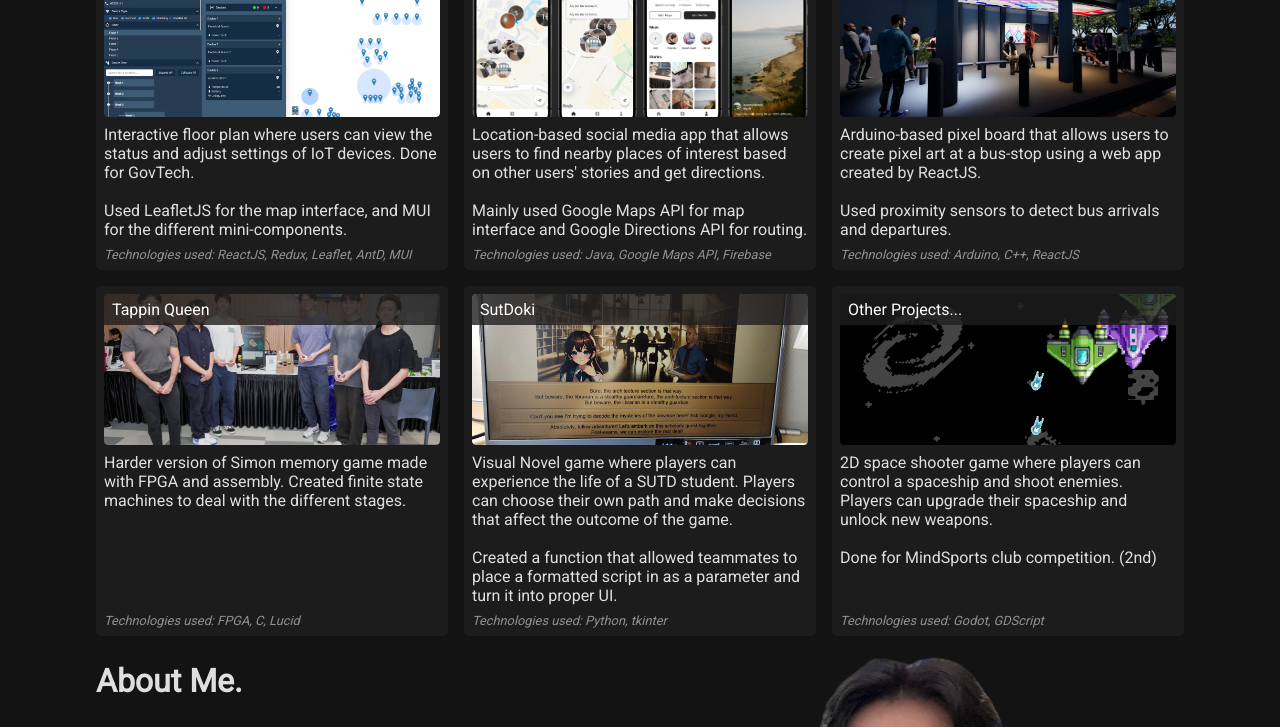
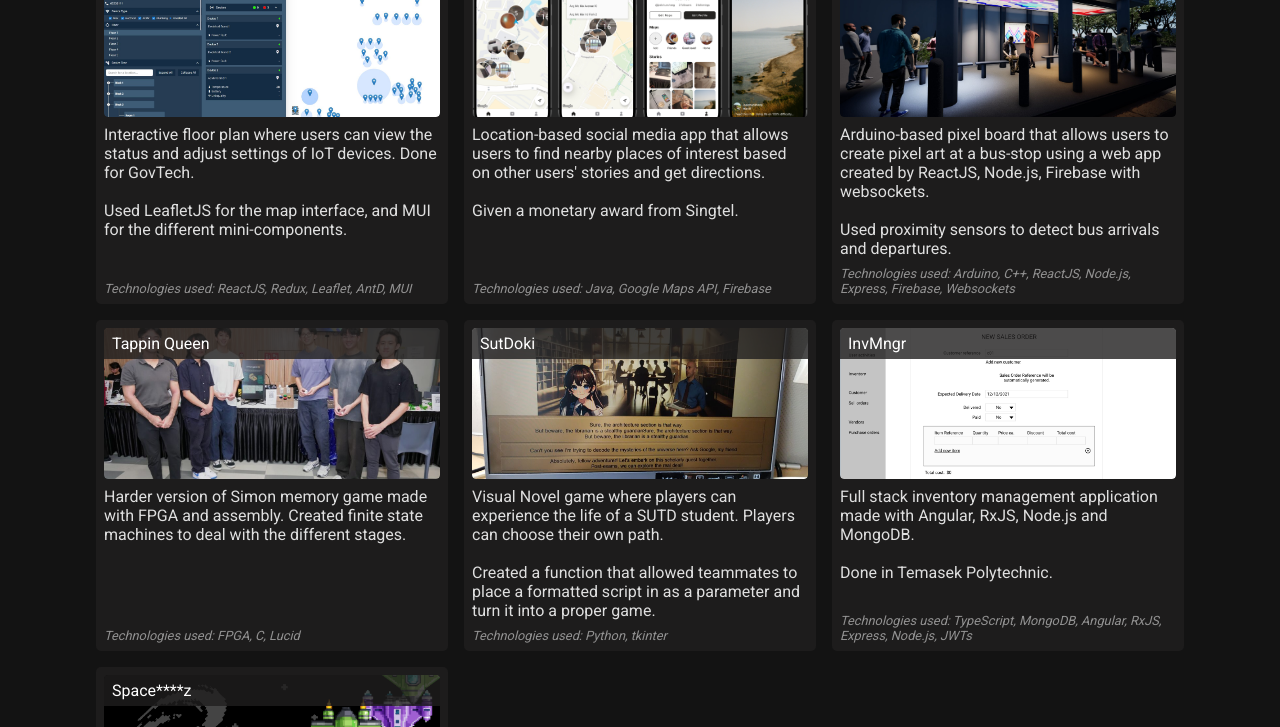
Before and after one commit to how2fps/how2fps.github.io, a plain HTML site: page index.html in a window 1280 px wide. Shown: the part 170-897 px from the top of the page. Drawn offline with Linux system fonts and the light colour scheme.

Commit message:
added 1 more project from tp (invmngr)

```diff
--- a/index.html
+++ b/index.html
@@ -66,8 +66,7 @@
                                                  allows users to find nearby places of interest based on other users'
                                                  stories and get directions.
                                                  <br><br>
-                                                 Mainly used Google Maps API for map interface and Google Directions API
-                                                 for routing.
+                                                 Given a monetary award from Singtel.
                                           </p>
                                           <p class="tech-description">Technologies used: Java, Google Maps API,
                                                  Firebase</p>
@@ -82,11 +81,12 @@
                                    <div class="project-description">
                                           <p class="project-description-main">Arduino-based pixel board that allows
                                                  users to create pixel art at a bus-stop using a web app created by
-                                                 ReactJS.
+                                                 ReactJS, Node.js, Firebase with websockets.
                                                  <br><br>
                                                  Used proximity sensors to detect bus arrivals and departures.
                                           </p>
-                                          <p class="tech-description">Technologies used: Arduino, C++, ReactJS</p>
+                                          <p class="tech-description">Technologies used: Arduino, C++, ReactJS, Node.js,
+                                                 Express, Firebase, Websockets</p>
                                    </div>
                             </div>
                             <div class="project-card">
@@ -112,16 +112,32 @@
                                    <div class="project-description">
                                           <p class="project-description-main">Visual Novel game where players can
                                                  experience the life of a SUTD student. Players can choose their own
-                                                 path and make decisions that affect the outcome of the game.
+                                                 path.
                                                  <br><br> Created a function that allowed teammates to place a formatted
-                                                 script in as a parameter and turn it into proper UI.
+                                                 script in as a parameter and turn it into a proper game.
                                           </p>
                                           <p class="tech-description">Technologies used: Python, tkinter</p>
                                    </div>
                             </div>
                             <div class="project-card">
                                    <div class="project-image-container">
-                                          <span class="project-title">Other Projects...</span>
+                                          <span class="project-title">InvMngr</span>
+                                          <img class="project-image" src="/pictures/ProjectScreenshots/InvMngr.png"
+                                                 alt="">
+                                   </div>
+                                   <div class="project-description">
+                                          <p class="project-description-main">Full stack inventory management
+                                                 application made with Angular, RxJS, Node.js and MongoDB.
+                                                 <br><br>
+                                                 Done in Temasek Polytechnic.
+                                          </p>
+                                          <p class="tech-description">Technologies used: TypeScript, MongoDB, Angular,
+                                                 RxJS, Express, Node.js, JWTs</p>
+                                   </div>
+                            </div>
+                            <div class="project-card">
+                                   <div class="project-image-container">
+                                          <span class="project-title">Space****z</span>
                                           <img class="project-image" src="/pictures/ProjectScreenshots/SpaceFartz.png"
                                                  alt="">
                                    </div>
--- a/style.css
+++ b/style.css
@@ -132,7 +132,7 @@ html {
        color: #fff;
        padding: 6px 8px;
        width: 100%;
-       font-size: 1rem;
+       font-size: 1.2rem;
        text-align: left;
 }
 
```
Also changed, not shown: pictures/ProjectScreenshots/InvMngr.png (added).
